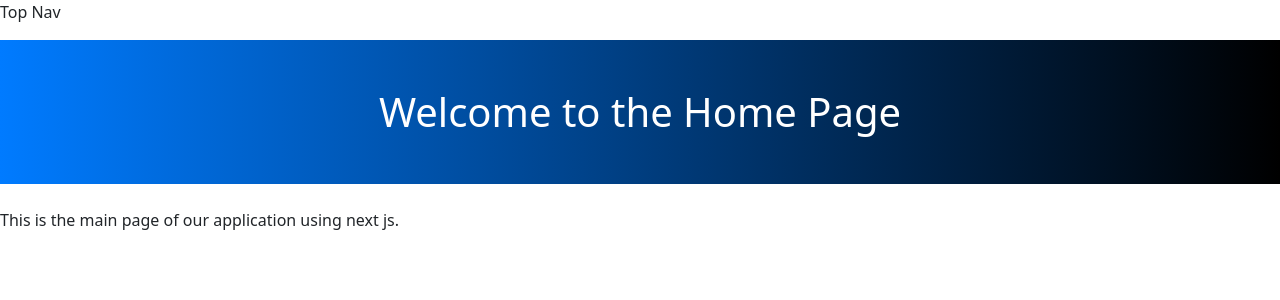
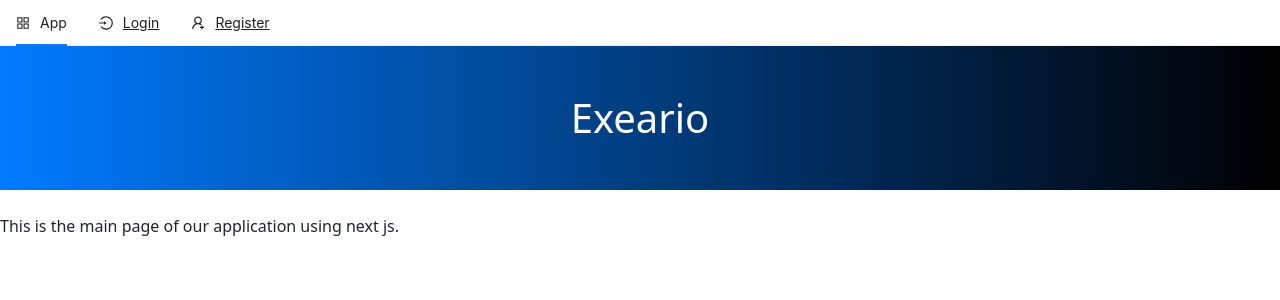
Before and after one commit to iambarun/E-Learning-Marketplace, a Next.js app in the folder client/: page / in a window 1280 px wide. Shown: the top 300 px of the page. Built offline with nearby package versions, Linux system fonts and the light colour scheme.

Commit message:
ant menu an icons

```diff
--- a/client/components/TopNav.js
+++ b/client/components/TopNav.js
@@ -1,8 +1,27 @@
+import { Menu } from 'antd';
+import Link from "next/link";
+import { AppstoreOutlined, LoginOutlined, UserAddOutlined } from '@ant-design/icons';
+
 const TopNav = () => {
-    return (
-        <>
-            <p>Top Nav</p>
-        </>
-    );
+    const items = [
+        {
+            key: '1',
+            icon:<AppstoreOutlined />,
+            label: <Link href="/">App</Link>,
+        },
+        {
+            key: '2',
+            icon: <LoginOutlined />,
+            label: <Link href="/login">Login</Link>,
+        },
+        {
+            key: '3',
+            icon: <UserAddOutlined />,
+            label: <Link href="/register">Register</Link>,
+        },
+    ];
+
+    return <Menu mode="horizontal" items={items} />;
 };
+
 export default TopNav;
--- /dev/null
+++ b/client/next.config.js
@@ -0,0 +1,7 @@
+/** @type {import('next').NextConfig} */
+const nextConfig = {
+  transpilePackages: ['antd'],
+
+}
+
+module.exports = nextConfig
--- a/client/package.json
+++ b/client/package.json
@@ -13,7 +13,7 @@
   "author": "",
   "license": "ISC",
   "dependencies": {
-    "antd": "^5.26.1",
+    "antd": "^5.8.4",
     "bootstrap": "^5.3.7",
     "next": "^15.3.3",
     "react": "^19.1.0",
--- a/client/pages/_app.js
+++ b/client/pages/_app.js
@@ -1,7 +1,11 @@
-import TopNav from '../components/TopNav';
+import dynamic from 'next/dynamic';
 import 'bootstrap/dist/css/bootstrap.min.css';
-//import 'antd/dist/antd.css';
 import '../public/css/style.css';
+
+// Dynamic import TopNav to avoid SSR issues with Ant Design
+const TopNav = dynamic(() => import('../components/TopNav'), {
+  ssr: false,
+});
 
 function MyApp({ Component, pageProps }) {
   return (
@@ -12,5 +16,4 @@ function MyApp({ Component, pageProps }) {
   );
 }
 
-
 export default MyApp;
--- a/client/pages/index.js
+++ b/client/pages/index.js
@@ -1,7 +1,7 @@
 const Index = () => {
   return (
     <>
-      <h1 className="text-center py-5 mb-4 jumbotron">Welcome to the Home Page</h1>
+      <h1 className="text-center py-5 mb-4 jumbotron">Exeario</h1>
       <p>This is the main page of our application using next js.</p>
     </>
   );
```
Also changed, not shown: 2 other files (tests, documents, lock files or other folders).
